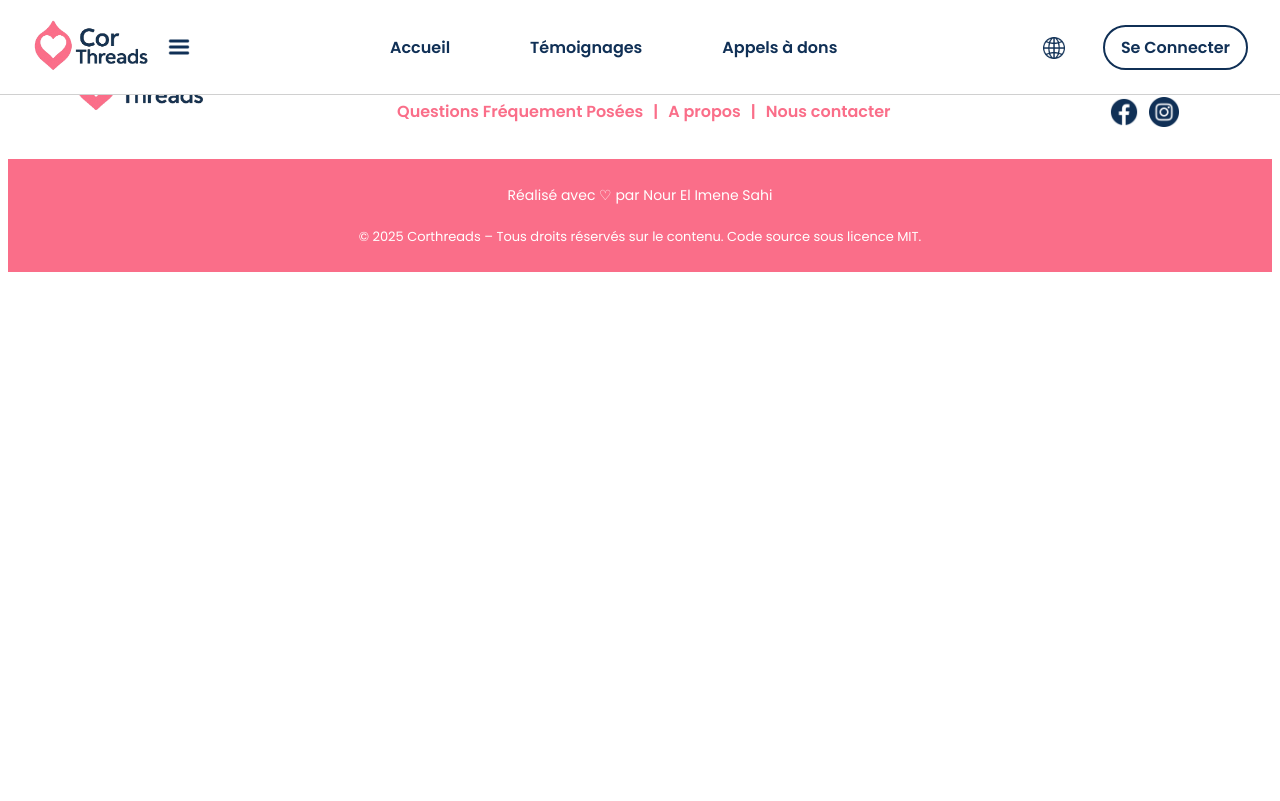
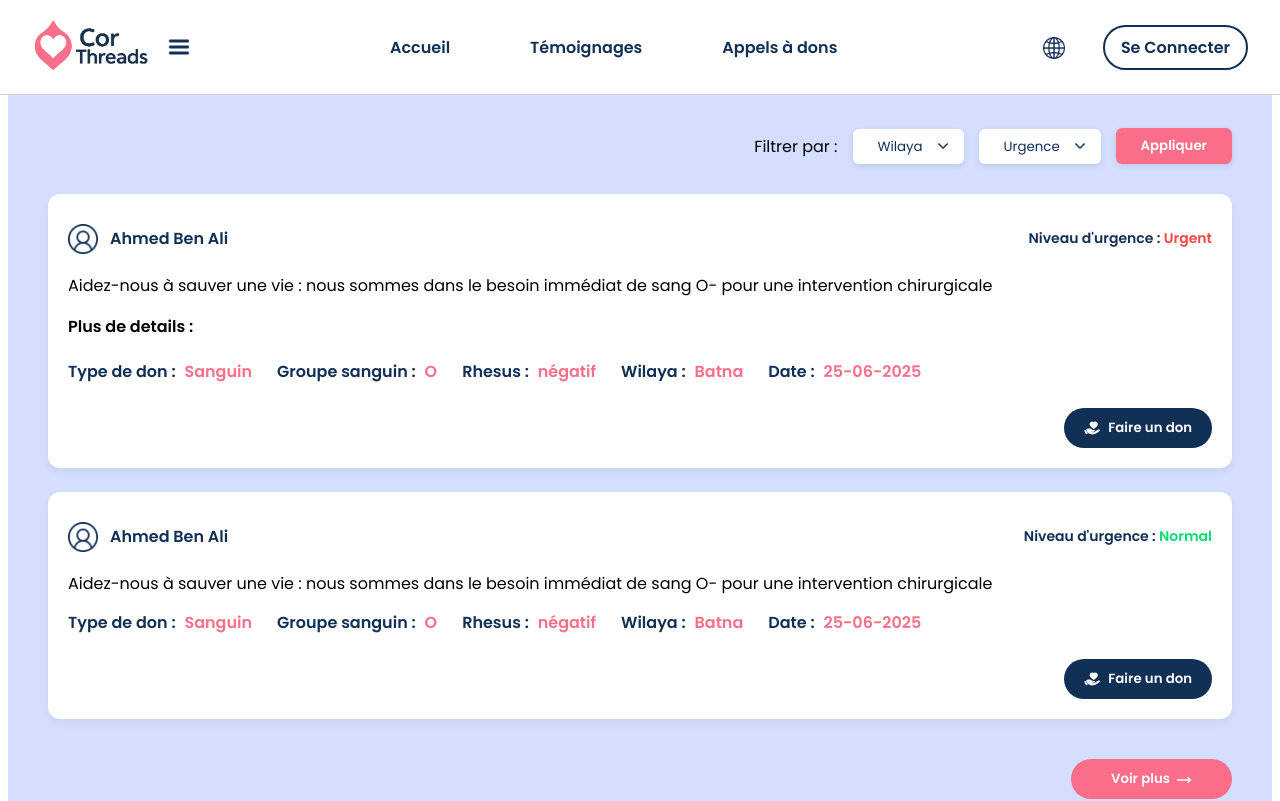
Before and after one commit to ImeneeSh/corthreads, a Vue app in the folder frontend/frontend/: page /appelDon in a window 1280 px wide. Shown: the top 801 px of the page. Built offline with nearby package versions, Linux system fonts and the light colour scheme.

Commit message:
ajout de page de témoignage statique

```diff
--- a/frontend/frontend/src/components/header.vue
+++ b/frontend/frontend/src/components/header.vue
@@ -10,7 +10,7 @@
 
     <nav class="nav-links">
       <router-link to="/" class="nav-item">Accueil</router-link>
-      <a href="#">Témoignages</a>
+      <router-link to="/appelDon">Témoignages</router-link>
       <a href="#">Appels à dons</a>
     </nav>
 
--- a/frontend/frontend/src/router/index.js
+++ b/frontend/frontend/src/router/index.js
@@ -5,6 +5,7 @@ import Questions from '@/views/questions.vue'
 import Apropos from '@/views/a_propos.vue'
 import Contacter from '@/views/contacter.vue'
 import Inscription from '@/views/inscription.vue'
+import AppelDon from '@/views/appelDon.vue'
 
 const routes = [
     {
@@ -36,6 +37,11 @@ const routes = [
         path: '/inscription',
         name: 'Inscription',
         component: Inscription
+    },
+    {
+      path: '/appelDon',
+      name: 'AppelDon',
+      component: AppelDon
     }
     //les autres ici
 ]
--- a/frontend/frontend/src/views/accueil.vue
+++ b/frontend/frontend/src/views/accueil.vue
@@ -45,7 +45,7 @@
         <img src="@/assets/talking.png" alt="illustration appel à dons" />
       </div>
       <button class="cta-button troisieme">
-        Découvrir plus
+        <router-link to="/appelDon" class="link">Découvrir plus</router-link>
         <img src="@/assets/fleche-droite.png" alt="flèche" class="fleche-icon" />
       </button>
     </section>
@@ -114,6 +114,12 @@
   cursor: pointer;
   font-size: 14px;
   transition: background-color 0.3s ease;
+}
+
+.link {
+  color: inherit;
+  text-decoration: none;
+  font: inherit;
 }
 
 .cta-button.premier {
@@ -213,6 +219,11 @@ cite {
 .dons-header img{
   max-width: 600px;
   margin-bottom: 24px;
+}
+
+router-link {
+  text-decoration: none;
+
 }
 
 /* section popup */
--- /dev/null
+++ b/frontend/frontend/src/views/appelDon.vue
@@ -0,0 +1,363 @@
+<template>
+  <div class="appel-container">
+    <div class="filtres">
+      <label>Filtrer par :</label>
+      <div class="select-wrapper">
+        <select>
+          <option value="">Wilaya</option>
+        </select>
+        <img src="@/assets/fleche-vers-le-bas-pour-naviguer.png" class="select-icon" alt="icone déroulante" />
+      </div>
+      <div class="select-wrapper">
+        <select>
+          <option value="">Urgence</option>
+        </select>
+        <img src="@/assets/fleche-vers-le-bas-pour-naviguer.png" class="select-icon" alt="icone déroulante" />
+      </div>
+      <button class="btn-appliquer">Appliquer</button>
+    </div>
+
+    <div class="carte-appel">
+      <div class="carte" data-aos="fade-up">
+        <div class="carte-header">
+          <img src="@/assets/utilisateur.png" alt="user icon" class="icon-user" />
+          <div class="header-info">
+            <h3>Ahmed Ben Ali</h3>
+          </div>
+          <p class="urgence" :class="urgenceClass('Urgent')">
+            Niveau d'urgence : <span>{{ 'Urgent' }}</span>
+          </p>
+        </div>
+        <p class="message">
+          Aidez-nous à sauver une vie : nous sommes dans le besoin immédiat de sang O- pour une intervention chirurgicale
+        </p>
+        <p class="plus">Plus de details :</p>
+        <div class="infos">
+          <p><strong>Type de don :</strong> Sanguin</p>
+          <p><strong>Groupe sanguin :</strong> O</p>
+          <p><strong>Rhesus :</strong> négatif</p>
+          <p><strong>Wilaya :</strong> Batna</p>
+          <p><strong>Date :</strong> 25-06-2025</p>
+        </div>
+        <button class="btn-don">
+          <img src="@/assets/faire-un-don.png" class="icon-don" alt="don icon">
+          Faire un don
+        </button>
+      </div>
+
+      <div class="carte" data-aos="fade-up">
+        <div class="carte-header">
+          <img src="@/assets/utilisateur.png" alt="user icon" class="icon-user" />
+          <div class="header-info">
+            <h3>Ahmed Ben Ali</h3>
+          </div>
+          <p class="urgence" :class="urgenceClass('Normal')">
+            Niveau d'urgence : <span>{{ 'Normal' }}</span>
+          </p>
+        </div>
+        <p class="message">
+          Aidez-nous à sauver une vie : nous sommes dans le besoin immédiat de sang O- pour une intervention chirurgicale
+        </p>
+        <div class="infos">
+          <p><strong>Type de don :</strong> Sanguin</p>
+          <p><strong>Groupe sanguin :</strong> O</p>
+          <p><strong>Rhesus :</strong> négatif</p>
+          <p><strong>Wilaya :</strong> Batna</p>
+          <p><strong>Date :</strong> 25-06-2025</p>
+        </div>
+        <button class="btn-don">
+          <img src="@/assets/faire-un-don.png" class="icon-don" alt="don icon">
+          Faire un don
+        </button>
+      </div>
+
+
+    </div>
+
+    <button class="voir-plus">
+      Voir plus
+    <img src="@/assets/fleche-droite.png" class="icon-fleche" alt="flèche" >
+    </button>
+  </div>
+</template>
+
+<style scoped>
+
+.appel-container {
+  background-color: #D4DEFF;
+  min-height: 100vh ;
+  padding: 120px 40px 40px;
+}
+
+.filtres {
+  display : flex ;
+  align-items: center ;
+  gap: 15px ;
+  margin-bottom: 30px ;
+  justify-content: flex-end;
+}
+
+.filtres select, .btn-appliquer {
+  padding : 8px 25px ;
+  border-radius: 6px ;
+  color: #103056;
+  font-weight: 500;
+  border: none ;
+  background-color: white;
+  box-shadow: 0 2px 6px rgba(0,0,0,0.1);
+  outline: none ;
+}
+
+.select-wrapper {
+  position : relative ;
+  display: inline-block;
+}
+
+.select-wrapper select {
+  appearance: none;
+  -webkit-appearance: none;
+  -moz-appearance: none;
+  background-color: white ;
+  padding: 8px 40px 8px 25px ;
+  border-radius: 6px;
+  border: none ;
+  color: #103056;
+  font-weight: 500;
+  box-shadow: 0 2px 6px rgba(0,0,0,0.1);
+  cursor: pointer ;
+}
+
+.select-icon {
+  position: absolute;
+  right: 16px ;
+  top: 50% ;
+  transform: translateY(-50%);
+  width: 10px ;
+  height: 10px ;
+  pointer-events: none;
+}
+
+.btn-appliquer {
+  background-color: #FA6E89;
+  color: white ;
+  font-weight: bold;
+  cursor: pointer ;
+}
+
+.plus {
+  font-weight: bold ;
+}
+
+.carte-appel {
+  display : flex ;
+  flex-direction: column;
+  gap: 24px ;
+}
+
+.carte {
+  background-color: white ;
+  border-radius: 12px ;
+  padding: 20px ;
+  box-shadow: 0 4px 10px rgba(0,0,0,0.05);
+  transition: 0.3s ease ;
+}
+
+.carte-header {
+  display: flex;
+  align-items: center;
+  justify-content: space-between;
+  gap: 12px ;
+  margin-bottom: 10px ;
+  flex-wrap: wrap ;
+  width: 100% ;
+}
+
+.header-info {
+  flex-grow: 1 ;
+  display: flex ;
+  flex-direction: column;
+  justify-content: center;
+}
+
+.header-info h3 {
+  margin : 0 ;
+  color: #103056;
+  font-size: 16px ;
+  font-weight: bold;
+  text-align: left ;
+}
+
+.icon-user {
+  width: 30px ;
+  height: 30px ;
+}
+
+.urgence {
+  font-size: 14px ;
+  font-weight: bold;
+  color: #103056;
+}
+
+.urgence span {
+  font-weight: bold;
+}
+
+.urgent span {
+  color: #FF4242; ;
+}
+
+.normal span {
+  color: #05DF72;
+}
+
+.message {
+  margin:10px 0 ;
+  font-weight: 500;
+}
+
+.infos {
+  display: flex ;
+  flex-wrap: wrap;
+  gap: 25px ;
+  margin-top: 10px ;
+}
+
+.infos p {
+  margin: 4px 0 ;
+  font-weight: bold;
+  color: #FA6E89;
+}
+
+.infos strong {
+  color: #103056;
+  margin-right: 5px ;
+}
+
+.btn-don {
+  margin-top: 20px;
+  background-color: #103056;
+  color: white;
+  border: none ;
+  padding: 10px 20px ;
+  border-radius: 20px;
+  cursor: pointer ;
+  font-weight: bold;
+  display: flex;
+  align-items: center;
+  margin-left: auto;
+  gap: 8px;
+  transition: background-color 0.3s ease;
+}
+
+.btn-don:hover {
+  background-color: #FA6E89;
+}
+
+.icon-don {
+  width: 16px ;
+  height: 16px ;
+}
+
+.voir-plus {
+  margin-top: 40px ;
+  background-color: #FA6E89;
+  color: white ;
+  border: none ;
+  padding : 10px 40px ;
+  border-radius: 24px;
+  font-weight: bold;
+  cursor: pointer;
+  display: flex;
+  align-items: center;
+  justify-content: center;
+  transition: background-color 0.3s ease;
+  margin-left: auto;
+}
+
+.voir-plus:hover {
+  background-color: #103056;
+}
+
+.icon-fleche {
+  height: 16px;
+  width: 16px;
+  vertical-align: middle;
+  margin-left:6px ;
+  transform: translateY(1px);
+}
+
+@media screen and (max-width: 768px) {
+  .appel-container {
+    padding: 100px 20px 40px ;
+  }
+
+  .filtres {
+    flex-direction : column;
+    align-items: flex-start;
+    gap: 12px ;
+  }
+
+  .select-wrapper select{
+    width: 100% ;
+  }
+
+  .select-icon {
+    right: 16px ;
+    width: 16px ;
+    height: 12px
+  }
+
+  .select-wrapper, .btn-appliquer {
+    width: 100% ;
+  }
+
+  .carte {
+    padding: 16px ;
+  }
+
+  .carte-header {
+    flex-direction: column;
+    align-items: flex-start;
+    gap: 8px ;
+  }
+
+  .btn-don {
+    width: fit-content;
+    margin-left: auto;
+    margin-right: 0;
+  }
+
+  .voir-plus {
+    width: fit-content;
+  }
+
+  .message {
+    font-size: 14px ;
+  }
+
+  .infos {
+    gap: 15px ;
+  }
+
+  .infos p {
+    font-size: 13px ;
+  }
+
+  .header-info h3 {
+    font-size: 15px ;
+  }
+
+  .urgence {
+    font-size: 13px ;
+  }
+}
+</style>
+<script setup lang="ts">
+
+function urgenceClass(niveau : string) {
+  return {
+    urgent: niveau.toLowerCase() === 'urgent',
+    normal: niveau.toLowerCase() === 'normal'
+  }
+}
+</script>
```
